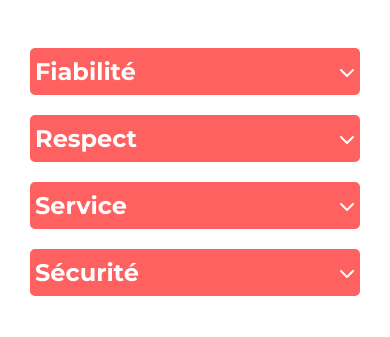
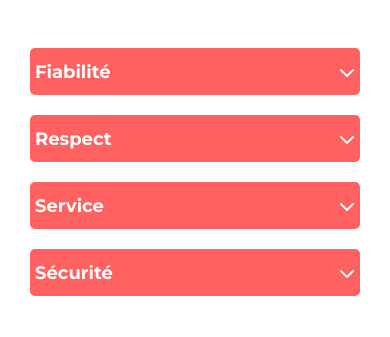
Before and after one commit to FatmaNABLI/kasa, a React (Vite) app: page /apropos in a window 390 px wide. Shown: the part 396-733 px from the top of the page. Built offline with nearby package versions, Linux system fonts and the light colour scheme.

Commit message:
Collapse responsive

```diff
--- a/src/components/card/Card.css
+++ b/src/components/card/Card.css
@@ -28,7 +28,7 @@
         width: 45%;
     }
 }
-@media screen and (max-width : 500px) and (min-width: 300px) {
+@media screen and (max-width : 500px) {
     .card-link{
         width: 95%;
     }
--- a/src/components/collapse/Collapse.css
+++ b/src/components/collapse/Collapse.css
@@ -34,3 +34,14 @@
 .big-collapse h2{
     font-size: 24px;
 }
+
+/**********************************
+*          Responsive             *
+**********************************/
+
+@media screen and (max-width : 500px) {
+    .big-collapse h2{
+        font-size: 18px;
+    }
+
+}
```
